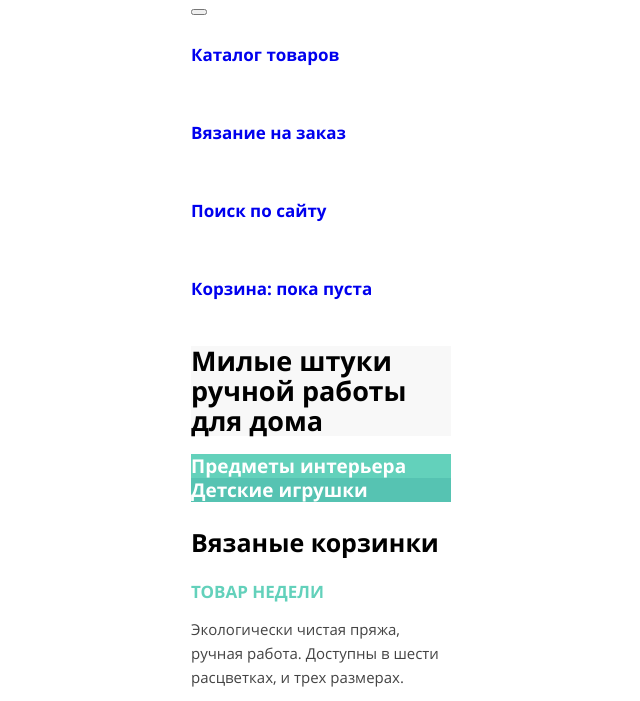
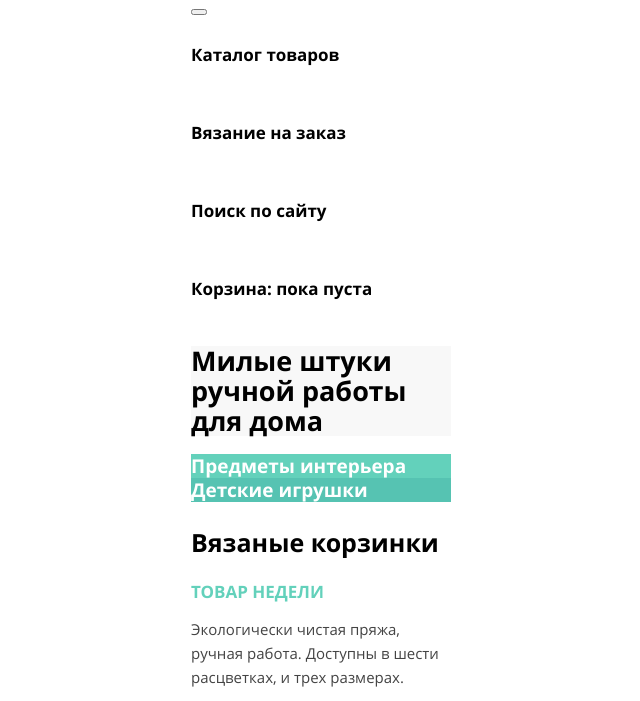
Before and after one commit to vinoven/1391715-mishka-20, a website: page source/index.html in a window 1280 px wide. Shown: the part 43-744 px from the top of the page, without its empty margins (319-959 px from the left). Drawn offline with nearby package versions, Linux system fonts and the light colour scheme; files that its build step writes are made by us from their sources.

Commit message:
Исправляет цвет ссылок главного меню

```diff
--- a/source/sass/blocks/main-nav.scss
+++ b/source/sass/blocks/main-nav.scss
@@ -4,4 +4,5 @@
 
   font-weight: bold;
   line-height: 24px;
+  color: $basic-black;
 }
```
